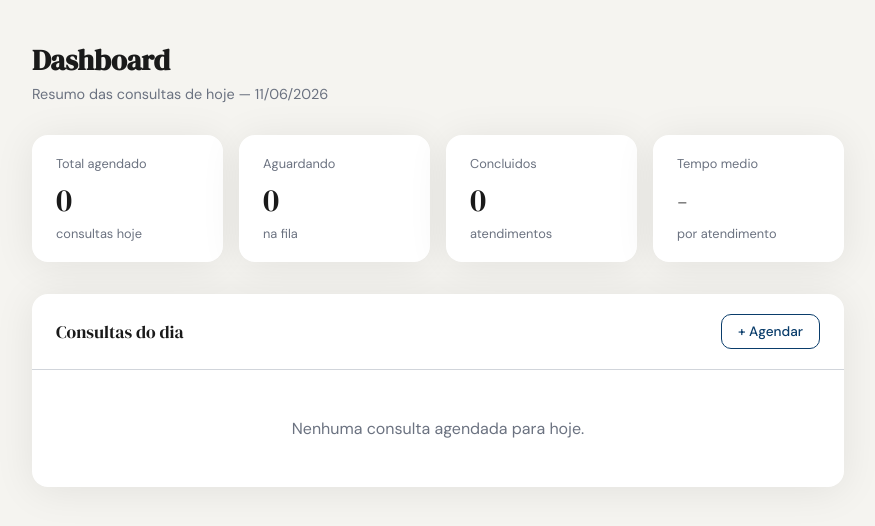
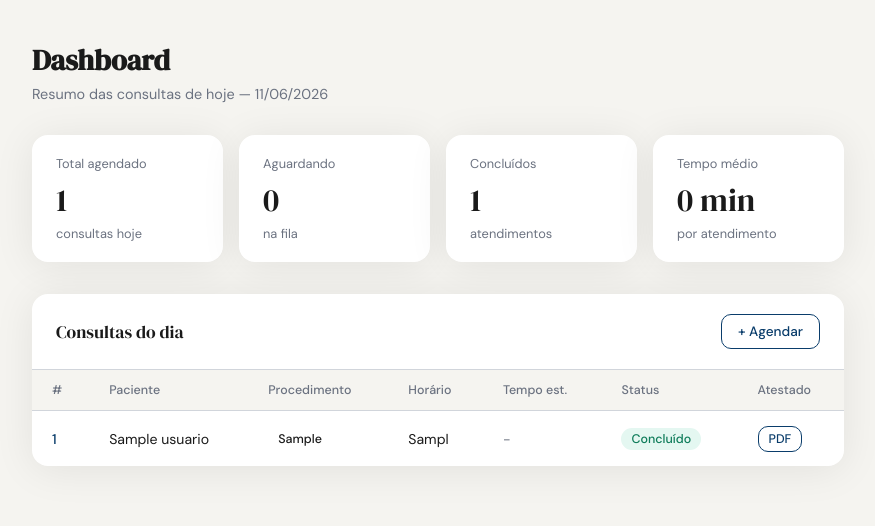
Before and after one commit to bruno07brw-commits/odontoflow, a Flask app: page /dashboard in a window 1280 px wide. Shown: the part 60-586 px from the top of the page, without its empty margins (202-1077 px from the left). Run offline with Flask 3, Linux system fonts and the light colour scheme; a user stored in the database is signed in; tables that the repository leaves empty hold one stand-in row (values such as "Sample post").

Commit message:
atestado em pagina web, correcao de acentos

```diff
--- a/app.py
+++ b/app.py
@@ -6,7 +6,6 @@ from ia import prever_espera
 app = Flask(__name__)
 app.secret_key = 'odontoflow-secret-2024'
 
-# ── Configuração MySQL ─────────────────────────────────────────────────────────
 DB_CONFIG = {
     'host':     'localhost',
     'user':     'root',
@@ -16,50 +15,41 @@ DB_CONFIG = {
     'cursorclass': pymysql.cursors.DictCursor
 }
 
-# ── Procedimentos ──────────────────────────────────────────────────────────────
 PROCEDIMENTOS = {
-    'canal':    {'label': 'Canal',               'tempo': '90 - 120 min', 'minutos': 105},
-    'aparelho': {'label': 'Manutencao Aparelho',  'tempo': '30 - 45 min',  'minutos': 37},
-    'extracao': {'label': 'Extracao',             'tempo': '45 - 60 min',  'minutos': 52},
+    'canal':    {'label': 'Tratamento de Canal',    'tempo': '90 - 120 min', 'minutos': 105, 'repouso': '2 dias'},
+    'aparelho': {'label': 'Manutenção do Aparelho', 'tempo': '30 - 45 min',  'minutos': 37,  'repouso': 'Sem repouso necessário'},
+    'extracao': {'label': 'Extração de Dente',      'tempo': '45 - 60 min',  'minutos': 52,  'repouso': '1 dia'},
 }
 
-# ── Banco de dados ─────────────────────────────────────────────────────────────
 def get_db():
     return pymysql.connect(**DB_CONFIG)
 
 def init_db():
     conn = get_db()
     with conn.cursor() as cur:
-        cur.execute('''
-            CREATE TABLE IF NOT EXISTS usuarios (
-                id      INT AUTO_INCREMENT PRIMARY KEY,
-                nome    VARCHAR(150) NOT NULL,
-                email   VARCHAR(150) NOT NULL UNIQUE,
-                senha   VARCHAR(64)  NOT NULL,
-                perfil  VARCHAR(20)  NOT NULL DEFAULT 'paciente'
-            )
-        ''')
-        cur.execute('''
-            CREATE TABLE IF NOT EXISTS agendamentos (
-                id           INT AUTO_INCREMENT PRIMARY KEY,
-                usuario_id   INT          NOT NULL,
-                procedimento VARCHAR(20)  NOT NULL,
-                data         DATE         NOT NULL,
-                hora         VARCHAR(5)   NOT NULL,
-                obs          TEXT,
-                status       VARCHAR(20)  NOT NULL DEFAULT 'aguardando',
-                ticket       INT,
-                criado_em    TIMESTAMP    DEFAULT CURRENT_TIMESTAMP,
-                FOREIGN KEY (usuario_id) REFERENCES usuarios(id)
-            )
-        ''')
+        cur.execute('''CREATE TABLE IF NOT EXISTS usuarios (
+            id INT AUTO_INCREMENT PRIMARY KEY,
+            nome VARCHAR(150) NOT NULL,
+            email VARCHAR(150) NOT NULL UNIQUE,
+            senha VARCHAR(64) NOT NULL,
+            perfil VARCHAR(20) NOT NULL DEFAULT 'paciente')''')
+        cur.execute('''CREATE TABLE IF NOT EXISTS agendamentos (
+            id INT AUTO_INCREMENT PRIMARY KEY,
+            usuario_id INT NOT NULL,
+            procedimento VARCHAR(20) NOT NULL,
+            data DATE NOT NULL,
+            hora VARCHAR(5) NOT NULL,
+            obs TEXT,
+            status VARCHAR(20) NOT NULL DEFAULT 'aguardando',
+            ticket INT,
+            criado_em TIMESTAMP DEFAULT CURRENT_TIMESTAMP,
+            FOREIGN KEY (usuario_id) REFERENCES usuarios(id))''')
     conn.commit()
     conn.close()
 
 def hash_senha(senha):
     return hashlib.sha256(senha.encode()).hexdigest()
 
-# ── Helpers ────────────────────────────────────────────────────────────────────
 def usuario_logado():
     return session.get('usuario_id') is not None
 
@@ -69,19 +59,16 @@ def enriquecer(row):
     row['tempo_estimado']     = proc.get('tempo', '-')
     row['status_label'] = {
         'aguardando': 'Aguardando',
-        'concluido':  'Concluido',
+        'concluido':  'Concluído',
         'cancelado':  'Cancelado',
     }.get(row.get('status', ''), row.get('status', ''))
     return row
-
-# ── Rotas ──────────────────────────────────────────────────────────────────────
 
 @app.route('/')
 def index():
     if usuario_logado():
         return redirect(url_for('agendar'))
     return redirect(url_for('login'))
-
 
 @app.route('/login', methods=['GET', 'POST'])
 def login():
@@ -92,8 +79,7 @@ def login():
         senha = request.form.get('senha', '')
         conn = get_db()
         with conn.cursor() as cur:
-            cur.execute('SELECT * FROM usuarios WHERE email=%s AND senha=%s',
-                        (email, hash_senha(senha)))
+            cur.execute('SELECT * FROM usuarios WHERE email=%s AND senha=%s', (email, hash_senha(senha)))
             user = cur.fetchone()
         conn.close()
         if user:
@@ -103,7 +89,6 @@ def login():
             return redirect(url_for('agendar'))
         flash('E-mail ou senha incorretos.', 'erro')
     return render_template('login.html')
-
 
 @app.route('/cadastro', methods=['GET', 'POST'])
 def cadastro():
@@ -119,8 +104,7 @@ def cadastro():
         try:
             conn = get_db()
             with conn.cursor() as cur:
-                cur.execute('INSERT INTO usuarios (nome, email, senha) VALUES (%s, %s, %s)',
-                            (nome, email, hash_senha(senha)))
+                cur.execute('INSERT INTO usuarios (nome, email, senha) VALUES (%s, %s, %s)', (nome, email, hash_senha(senha)))
                 conn.commit()
                 cur.execute('SELECT * FROM usuarios WHERE email=%s', (email,))
                 user = cur.fetchone()
@@ -131,15 +115,13 @@ def cadastro():
             flash('Conta criada! Agende sua consulta.', 'sucesso')
             return redirect(url_for('agendar'))
         except pymysql.err.IntegrityError:
-            flash('Este e-mail ja esta cadastrado.', 'erro')
+            flash('Este e-mail já está cadastrado.', 'erro')
     return render_template('cadastro.html')
-
 
 @app.route('/logout')
 def logout():
     session.clear()
     return redirect(url_for('login'))
-
 
 @app.route('/agendar', methods=['GET', 'POST'])
 def agendar():
@@ -151,37 +133,33 @@ def agendar():
         hora         = request.form.get('hora', '')
         obs          = request.form.get('obs', '').strip()
         if procedimento not in PROCEDIMENTOS:
-            flash('Selecione um procedimento valido.', 'erro')
+            flash('Selecione um procedimento válido.', 'erro')
             return render_template('agendar.html', hoje=date.today().isoformat())
         conn = get_db()
         with conn.cursor() as cur:
             cur.execute('SELECT COUNT(*) as total FROM agendamentos WHERE data=%s', (data,))
             ticket = cur.fetchone()['total'] + 1
-            cur.execute('''INSERT INTO agendamentos
-                           (usuario_id, procedimento, data, hora, obs, ticket)
+            cur.execute('''INSERT INTO agendamentos (usuario_id, procedimento, data, hora, obs, ticket)
                            VALUES (%s, %s, %s, %s, %s, %s)''',
                         (session['usuario_id'], procedimento, data, hora, obs, ticket))
         conn.commit()
         conn.close()
         proc = PROCEDIMENTOS[procedimento]
-        pacientes_antes_count = ticket - 1
-        minutos_ia, msg_ia = prever_espera(procedimento, data, hora, pacientes_antes_count)
-        flash(f'Consulta agendada! Ticket #{ticket} · {proc["label"]} · {hora} — IA preve: {msg_ia}.', 'sucesso')
+        minutos_ia, msg_ia = prever_espera(procedimento, data, hora, ticket - 1)
+        flash(f'Consulta agendada! Ticket #{ticket} · {proc["label"]} · {hora} — IA prevê: {msg_ia}.', 'sucesso')
         return redirect(url_for('fila'))
     return render_template('agendar.html', hoje=date.today().isoformat())
-
 
 @app.route('/fila')
 def fila():
     if not usuario_logado():
         return redirect(url_for('login'))
-    hoje = date.today().isoformat()
     conn = get_db()
     with conn.cursor() as cur:
         cur.execute('''SELECT a.*, u.nome as nome_paciente
                        FROM agendamentos a JOIN usuarios u ON a.usuario_id=u.id
-                       WHERE a.data=%s AND a.status='aguardando'
-                       ORDER BY a.ticket''', (hoje,))
+                       WHERE a.status='aguardando'
+                       ORDER BY a.data, a.ticket''')
         rows = cur.fetchall()
     conn.close()
 
@@ -195,18 +173,13 @@ def fila():
         d['meu'] = eh_meu
         partes = row['nome_paciente'].split()
         d['nome_exibido'] = f"{partes[0]} {partes[-1][0]}." if len(partes) >= 2 else partes[0]
-
-        # IA prevê espera para cada paciente na fila
-        minutos_ia, msg_ia = prever_espera(
-            row['procedimento'], str(row['data']), row['hora'], i
-        )
+        minutos_ia, msg_ia = prever_espera(row['procedimento'], str(row['data']), row['hora'], i)
         d['previsao_ia'] = msg_ia
-
         fila_data.append(d)
         if eh_meu:
             horas = minutos_acumulados // 60
             mins  = minutos_acumulados % 60
-            espera = f"{horas}h {mins:02d}min" if horas > 0 else (f"{mins} min" if mins > 0 else "Proximo!")
+            espera = f"{horas}h {mins:02d}min" if horas > 0 else (f"{mins} min" if mins > 0 else "Próximo!")
             meu_agendamento = {
                 'ticket': row['ticket'],
                 'procedimento_label': d['procedimento_label'],
@@ -220,18 +193,16 @@ def fila():
 
     return render_template('fila.html', fila=fila_data, meu_agendamento=meu_agendamento)
 
-
 @app.route('/dashboard')
 def dashboard():
     if not usuario_logado():
         return redirect(url_for('login'))
-    hoje_iso = date.today().isoformat()
     hoje_fmt = date.today().strftime('%d/%m/%Y')
     conn = get_db()
     with conn.cursor() as cur:
         cur.execute('''SELECT a.*, u.nome as nome_paciente
                        FROM agendamentos a JOIN usuarios u ON a.usuario_id=u.id
-                       WHERE a.data=%s ORDER BY a.ticket''', (hoje_iso,))
+                       ORDER BY a.data, a.ticket''')
         rows = cur.fetchall()
     conn.close()
 
@@ -248,6 +219,24 @@ def dashboard():
 
     return render_template('dashboard.html', agendamentos=agendamentos, stats=stats, hoje=hoje_fmt)
 
+@app.route('/atestado/<int:agendamento_id>')
+def atestado(agendamento_id):
+    if not usuario_logado():
+        return redirect(url_for('login'))
+    conn = get_db()
+    with conn.cursor() as cur:
+        cur.execute('''SELECT a.*, u.nome as nome_paciente, u.email
+                       FROM agendamentos a JOIN usuarios u ON a.usuario_id=u.id
+                       WHERE a.id=%s''', (agendamento_id,))
+        ag = cur.fetchone()
+    conn.close()
+
+    if not ag:
+        flash('Agendamento não encontrado.', 'erro')
+        return redirect(url_for('dashboard'))
+
+    proc = PROCEDIMENTOS.get(ag['procedimento'], {})
+    return render_template('atestado.html', ag=ag, proc=proc, hoje=date.today().strftime('%d/%m/%Y'))
 
 if __name__ == '__main__':
     init_db()
--- a/templates/dashboard.html
+++ b/templates/dashboard.html
@@ -26,6 +26,7 @@ tbody tr:hover{background:var(--cinza-bg);}
 .status-concluido{background:var(--verde-claro);color:var(--verde);}
 .status-cancelado{background:#fee2e2;color:var(--vermelho);}
 .tabela-vazia{padding:3rem;text-align:center;color:var(--muted);}
+.tabela-vazia p{margin-bottom:1rem;}
 </style>
 {% endblock %}
 {% block content %}
@@ -35,8 +36,8 @@ tbody tr:hover{background:var(--cinza-bg);}
 <div class="cards-resumo animar animar-2">
   <div class="resumo-card"><div class="resumo-label">Total agendado</div><div class="resumo-valor">{{ stats.total }}</div><div class="resumo-sub">consultas hoje</div></div>
   <div class="resumo-card"><div class="resumo-label">Aguardando</div><div class="resumo-valor">{{ stats.aguardando }}</div><div class="resumo-sub">na fila</div></div>
-  <div class="resumo-card"><div class="resumo-label">Concluidos</div><div class="resumo-valor">{{ stats.concluidos }}</div><div class="resumo-sub">atendimentos</div></div>
-  <div class="resumo-card"><div class="resumo-label">Tempo medio</div><div class="resumo-valor">{{ stats.tempo_medio }}</div><div class="resumo-sub">por atendimento</div></div>
+  <div class="resumo-card"><div class="resumo-label">Concluídos</div><div class="resumo-valor">{{ stats.concluidos }}</div><div class="resumo-sub">atendimentos</div></div>
+  <div class="resumo-card"><div class="resumo-label">Tempo médio</div><div class="resumo-valor">{{ stats.tempo_medio }}</div><div class="resumo-sub">por atendimento</div></div>
 </div>
 <div class="tabela-wrap animar animar-3">
   <div class="tabela-titulo">Consultas do dia
@@ -44,8 +45,7 @@ tbody tr:hover{background:var(--cinza-bg);}
   </div>
   {% if agendamentos %}
   <table>
-    <thead><tr><th>#</th><th>Paciente</th><th>Procedimento</th><th>Horario</th><th>Tempo est.</th><th>Status</th></tr></thead>
-    <tbody>
+    <thead><tr><th>#</th><th>Paciente</th><th>Procedimento</th><th>Horário</th><th>Tempo est.</th><th>Status</th><th>Atestado</th></tr></thead>
     {% for a in agendamentos %}
     <tr>
       <td style="font-weight:500;color:var(--azul);">{{ a.ticket }}</td>
@@ -53,13 +53,17 @@ tbody tr:hover{background:var(--cinza-bg);}
       <td><span class="proc-tag tag-{{ a.procedimento }}">{{ a.procedimento_label }}</span></td>
       <td>{{ a.hora }}</td>
       <td style="color:var(--muted);">{{ a.tempo_estimado }}</td>
-      <td><span class="status-badge status-{{ a.status }}">{{ a.status_label }}</span></td>
+     <td><span class="status-badge status-{{ a.status }}">{{ a.status_label }}</span></td>
+<td><a href="/atestado/{{ a.id }}" class="btn btn-outline" style="font-size:0.78rem;padding:4px 10px;width:auto;">PDF</a></td>
     </tr>
     {% endfor %}
     </tbody>
   </table>
   {% else %}
-  <div class="tabela-vazia">Nenhuma consulta agendada para hoje.</div>
+  <div class="tabela-vazia">
+    <p>Nenhuma consulta agendada para hoje.</p>
+    <a href="{{ url_for('agendar') }}" class="btn btn-primary" style="width:auto;">Agendar agora</a>
+  </div>
   {% endif %}
 </div>
 </div>
```
Also changed, not shown: templates/agendar.html (+8 -8 lines), templates/atestado.html (added, +68 -0 lines), templates/fila.html (+18 -9 lines).
